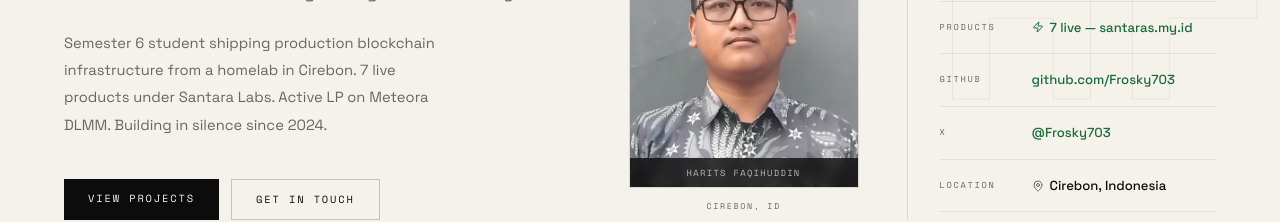
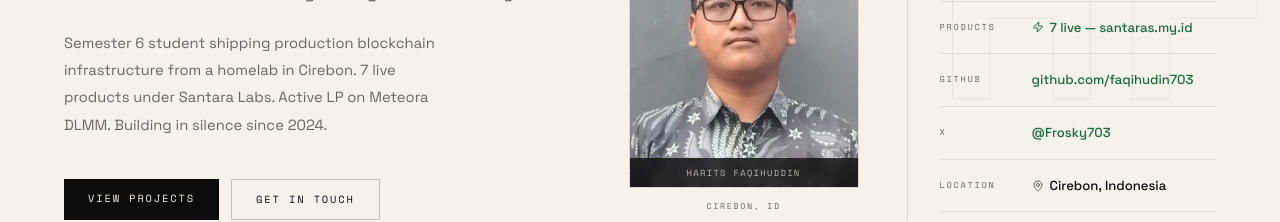
Before and after one commit to faqihudin703/UAS_DevOps_AWS, a React (Vite) app in the folder web-statis/: page / in a window 1280 px wide. Shown: the part 393-615 px from the top of the page. Built offline with nearby package versions, Linux system fonts and the light colour scheme.

Commit message:
update file

```diff
--- a/web-statis/src/components/Hero.tsx
+++ b/web-statis/src/components/Hero.tsx
@@ -81,7 +81,7 @@ export default function Hero() {
             { label: 'Focus',     value: 'Solana · EVM · DeFi · DePIN',    icon: null,                                         link: null },
             { label: 'Community', value: 'Superteam Indonesia · Solinkify', icon: null,                                         link: null },
             { label: 'Products',  value: '7 live — santaras.my.id',        icon: <Zap size={12} className="text-accent" />,    link: 'https://santaras.my.id' },
-            { label: 'GitHub',    value: 'github.com/Frosky703',            icon: null,                                         link: 'https://github.com/Frosky703' },
+            { label: 'GitHub',    value: 'github.com/faqihudin703',            icon: null,                                         link: 'https://github.com/faqihudin703' },
             { label: 'X',         value: '@Frosky703',                      icon: null,                                         link: 'https://x.com/Frosky703' },
             { label: 'Location',  value: 'Cirebon, Indonesia',              icon: <MapPin size={12} className="text-muted" />, link: null },
           ].map(row => (
```
